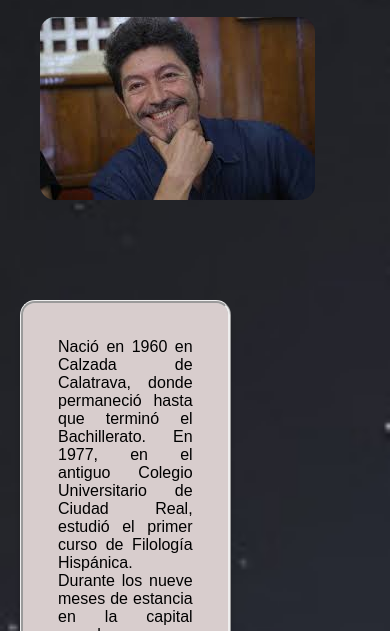
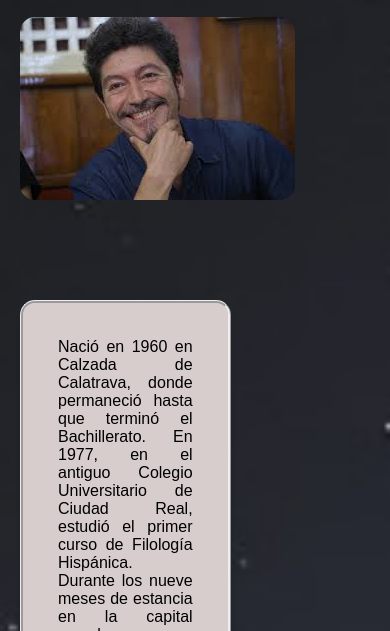
Before and after one commit to Fidesone/website, a plain HTML site: page index.html in a window 390 px wide. Shown: the part 213-844 px from the top of the page. Drawn offline with nearby package versions, Linux system fonts and the light colour scheme.

Commit message:
Prueba media query

```diff
--- a/css/header.css
+++ b/css/header.css
@@ -107,6 +107,9 @@
 		align-items:stretch;
 
 
+	}
+	body{
+		width: 100vw;
 	}
 	.texto_bio{
 		margin-top: 20px;
@@ -258,7 +261,7 @@
 		visibility: hidden;
 	}
 } */
-@media only screen and (max-width: 375px){
+/*@media only screen and (max-width: 375px){
 	.separador{
 		margin-bottom: 20px;
 
@@ -269,8 +272,8 @@
 
 
 	}
-}
-@media only screen and (max-width: 425px){
+}*/
+/*@media only screen and (max-width: 425px){
 	.separador{
 		margin-bottom: 20px;
 
@@ -281,7 +284,7 @@
 
 
 	}
-}
+}*/
 @media only screen and (max-width: 800px) {
 	.section-header {
 		display: flex;
```
